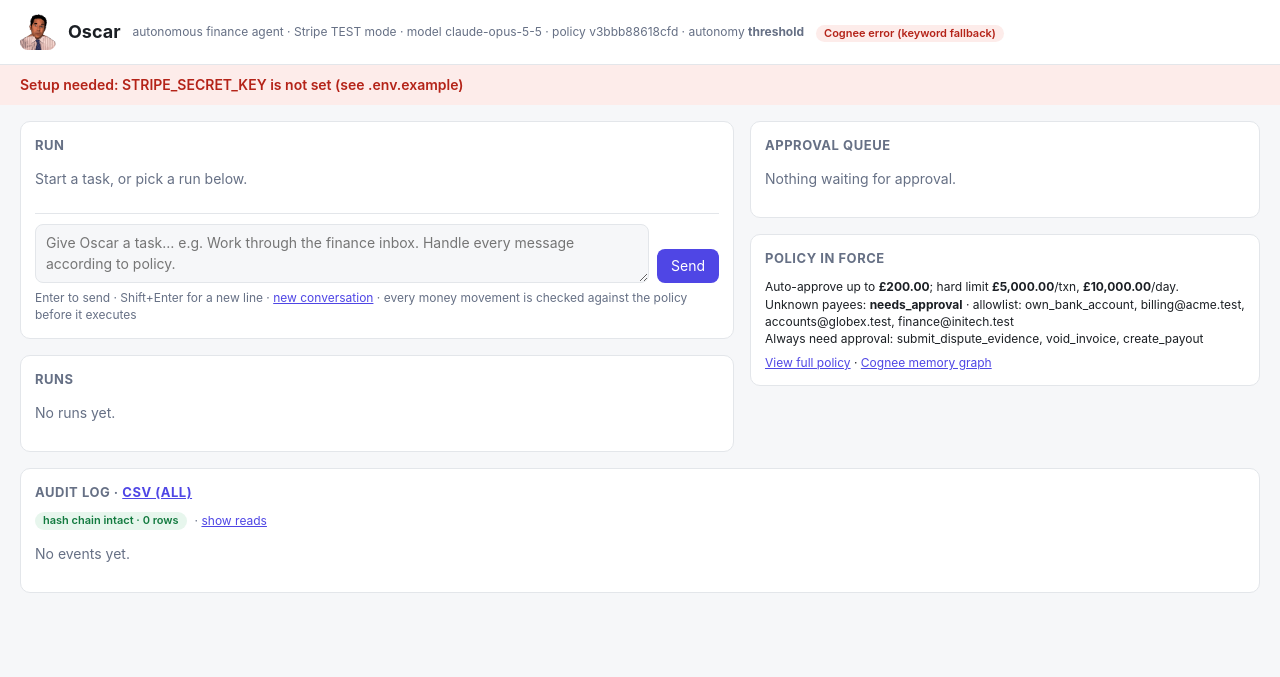
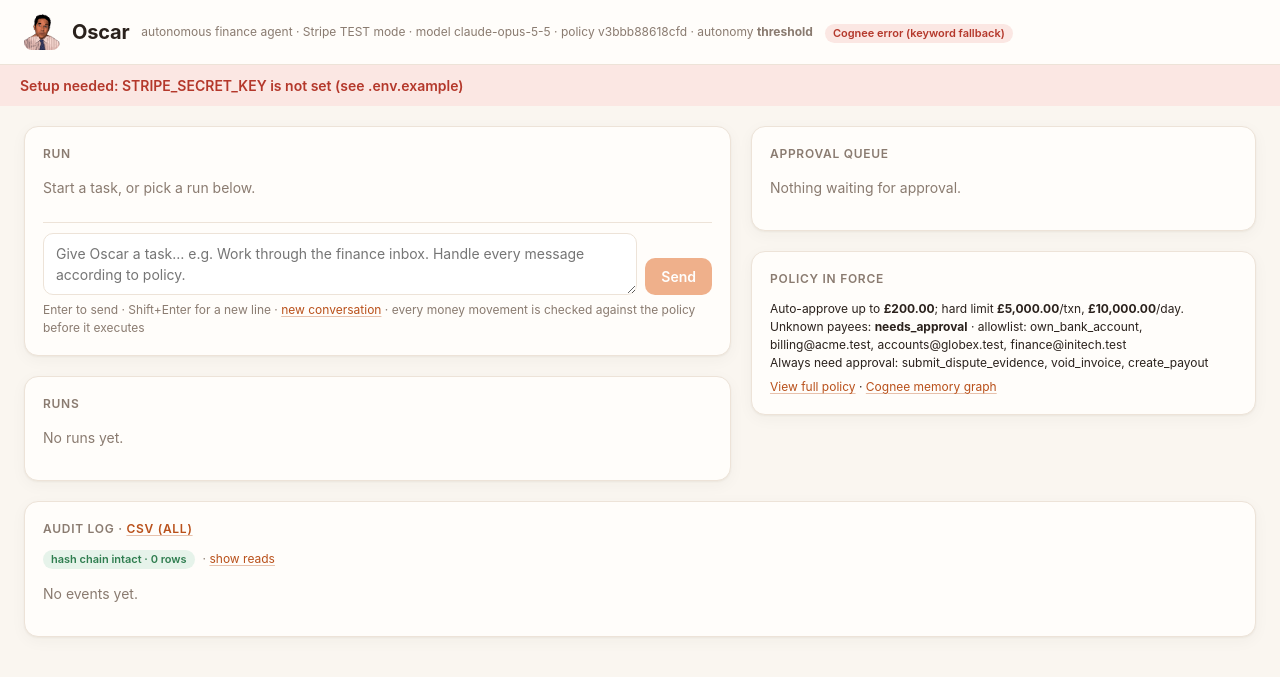
Before and after one commit to axeleth/Oscar-AI-hackathon, a FastAPI app: page / in a window 1280 px wide. Shown: the top 677 px of the page. Run offline with FastAPI, Linux system fonts and the light colour scheme; data that the repository does not hold is empty; some libraries are stand-ins or nearby versions.

Commit message:
Clean light theme: orange on off-white, softer panels, no dark mode
Co-Authored-By: Claude Opus 5.5 (1M context) <noreply@anthropic.com>

```diff
--- a/app/templates/index.html
+++ b/app/templates/index.html
@@ -8,43 +8,47 @@
   <script src="https://unpkg.com/htmx.org@1.9.12"></script>
   <style>
     :root {
-      --bg: #f6f7f9; --panel: #ffffff; --text: #1b1f24; --muted: #667085; --border: #e3e6ea;
-      --accent: #4f46e5; --allow: #127a3f; --allow-bg: #e7f6ed; --deny: #b42318; --deny-bg: #fdecea;
-      --hold: #9a5b00; --hold-bg: #fff4e0; --think: #6b7280; --code: #f1f3f5;
-    }
-    @media (prefers-color-scheme: dark) {
-      :root {
-        --bg: #0f1115; --panel: #171a21; --text: #e6e8eb; --muted: #9aa3af; --border: #2a2f3a;
-        --accent: #8b85ff; --allow: #5fd38d; --allow-bg: #13281c; --deny: #ff8a80; --deny-bg: #2c1515;
-        --hold: #ffc46b; --hold-bg: #2b2112; --think: #9aa3af; --code: #1f232c;
-      }
+      color-scheme: light;
+      --bg: #faf6f0; --panel: #fffdfa; --text: #2a211c; --muted: #8a7b70; --border: #ede3d8;
+      --accent: #e0651f; --accent-dark: #b9501a; --accent-soft: #fdeee3;
+      --allow: #2f7d4f; --allow-bg: #e6f3ea; --deny: #b4382b; --deny-bg: #fbe7e3;
+      --hold: #a86200; --hold-bg: #fdf0dc; --think: #9a8a7e; --code: #f6efe7;
+      --shadow: 0 1px 2px rgba(60, 40, 20, .05), 0 4px 16px rgba(60, 40, 20, .04);
     }
     * { box-sizing: border-box; }
     body { margin: 0; background: var(--bg); color: var(--text);
-           font: 14px/1.45 -apple-system, BlinkMacSystemFont, "Segoe UI", Inter, sans-serif; }
-    header { display: flex; align-items: center; gap: 12px; padding: 14px 20px; border-bottom: 1px solid var(--border);
+           font: 14px/1.5 -apple-system, BlinkMacSystemFont, "Segoe UI", Inter, sans-serif; }
+    header { display: flex; align-items: center; gap: 12px; padding: 14px 24px; border-bottom: 1px solid var(--border);
              background: var(--panel); flex-wrap: wrap; }
-    header h1 { margin: 0; font-size: 18px; }
+    header h1 { margin: 0; font-size: 20px; letter-spacing: -.01em; }
     header .logo { width: 36px; height: 36px; border-radius: 8px; align-self: center; }
     header .meta { color: var(--muted); font-size: 12px; }
     .banner { background: var(--deny-bg); color: var(--deny); padding: 10px 20px; font-weight: 600; }
-    main { display: grid; grid-template-columns: minmax(0, 1.4fr) minmax(0, 1fr); gap: 16px; padding: 16px 20px; }
+    main { display: grid; grid-template-columns: minmax(0, 1.4fr) minmax(0, 1fr); gap: 20px; padding: 20px 24px;
+           max-width: 1440px; margin: 0 auto; }
     @media (max-width: 900px) { main { grid-template-columns: 1fr; padding: 12px 16px; } }
-    .panel { background: var(--panel); border: 1px solid var(--border); border-radius: 10px; padding: 14px; }
-    .panel h2 { margin: 0 0 10px; font-size: 13px; text-transform: uppercase; letter-spacing: .04em; color: var(--muted); }
-    .stack { display: flex; flex-direction: column; gap: 16px; min-width: 0; }
-    textarea, input[type=text] { width: 100%; font: inherit; color: var(--text); background: var(--bg);
-             border: 1px solid var(--border); border-radius: 8px; padding: 8px 10px; }
+    .panel { background: var(--panel); border: 1px solid var(--border); border-radius: 14px; padding: 18px;
+             box-shadow: var(--shadow); }
+    .panel h2 { margin: 0 0 12px; font-size: 12px; text-transform: uppercase; letter-spacing: .06em; color: var(--muted);
+                font-weight: 600; }
+    .stack { display: flex; flex-direction: column; gap: 20px; min-width: 0; }
+    textarea, input[type=text] { width: 100%; font: inherit; color: var(--text); background: #fff;
+             border: 1px solid var(--border); border-radius: 10px; padding: 9px 12px; outline: none; }
+    textarea:focus, input[type=text]:focus { border-color: var(--accent); box-shadow: 0 0 0 3px var(--accent-soft); }
     textarea { min-height: 70px; resize: vertical; }
-    button { font: inherit; border: 0; border-radius: 8px; padding: 7px 14px; cursor: pointer; background: var(--accent); color: #fff; }
-    button.approve { background: var(--allow); } button.reject { background: var(--deny); }
+    button { font: inherit; font-weight: 600; border: 0; border-radius: 10px; padding: 8px 16px; cursor: pointer;
+             background: var(--accent); color: #fff; transition: background .15s; }
+    button:hover { background: var(--accent-dark); } button:disabled { opacity: .5; cursor: default; }
+    button.approve { background: var(--allow); } button.approve:hover { background: #256641; }
+    button.reject { background: #fff; color: var(--deny); border: 1px solid #f0c9c3; }
+    button.reject:hover { background: var(--deny-bg); }
     .row { display: flex; gap: 8px; align-items: center; flex-wrap: wrap; }
     .muted { color: var(--muted); } .small { font-size: 12px; }
     .pill { display: inline-block; padding: 1px 8px; border-radius: 999px; font-size: 11px; font-weight: 600; }
     .ALLOW, .done, .APPROVED { background: var(--allow-bg); color: var(--allow); }
     .DENY, .error, .REJECTED { background: var(--deny-bg); color: var(--deny); }
     .NEEDS_APPROVAL, .awaiting_approval { background: var(--hold-bg); color: var(--hold); }
-    .running { background: var(--code); color: var(--accent); }
+    .running { background: var(--accent-soft); color: var(--accent-dark); }
     .runs a { text-decoration: none; color: inherit; display: block; padding: 6px 8px; border-radius: 6px; }
     .runs a.active, .runs a:hover { background: var(--code); }
     .t { padding: 6px 0; border-bottom: 1px dashed var(--border); white-space: pre-wrap; word-break: break-word; }
@@ -53,7 +57,8 @@
     .t.policy.v-ALLOW .k { color: var(--allow); } .t.policy.v-DENY .k { color: var(--deny); }
     .t.policy.v-NEEDS_APPROVAL .k { color: var(--hold); }
     .t.final { font-weight: 500; } .t.escalation .k, .t.error .k { color: var(--deny); }
-    .card { border: 1px solid var(--border); border-left: 4px solid var(--hold); border-radius: 8px; padding: 10px; margin-bottom: 10px; }
+    .card { border: 1px solid var(--border); border-left: 4px solid var(--hold); border-radius: 12px; padding: 14px;
+            margin-bottom: 12px; background: #fff; }
     .card .amt { font-size: 18px; font-weight: 700; }
     code, pre { background: var(--code); border-radius: 6px; font: 12px/1.4 ui-monospace, SFMono-Regular, Menlo, monospace; }
     pre { padding: 8px; overflow-x: auto; margin: 6px 0; white-space: pre-wrap; word-break: break-word; }
@@ -62,10 +67,10 @@
     th { color: var(--muted); font-weight: 600; }
     .scroll { overflow-x: auto; max-height: 520px; overflow-y: auto; }
     .transcript { max-height: 560px; overflow-y: auto; }
-    a { color: var(--accent); }
+    a { color: var(--accent-dark); text-decoration-color: rgba(185, 80, 26, .35); text-underline-offset: 2px; }
     .sticky { position: sticky; top: 0; background: var(--panel); padding: 2px 0 8px; margin: 0; z-index: 1; }
     thead th { position: sticky; top: 0; background: var(--panel); }
-    .rec { margin-top: 8px; padding: 6px 8px; border-radius: 6px; background: var(--code); }
+    .rec { margin-top: 10px; padding: 10px 12px; border-radius: 10px; background: var(--code); }
     .rec-approve b { color: var(--allow); } .rec-reject b { color: var(--deny); } .rec-unsure b { color: var(--hold); }
     .err { margin-top: 8px; padding: 6px 8px; border-radius: 6px; background: var(--deny-bg); color: var(--deny); }
     .override { display: block; margin-top: 6px; color: var(--deny); font-weight: 600; }
@@ -80,7 +85,7 @@
     .audit details[open] summary .title { white-space: normal; }
     .audit .steps { padding: 6px 4px 12px 24px; }
     .muted-pill { background: var(--code); color: var(--muted); }
-    .why { margin: 8px 0; } .why-answer { margin: 4px 0 10px; padding: 8px 10px; border-left: 3px solid var(--accent);
+    .why { margin: 8px 0; } .why-answer { margin: 6px 0 10px; padding: 10px 12px; border-left: 3px solid var(--accent);
       background: var(--code); border-radius: 6px; white-space: pre-wrap; }
     .term { position: relative; background: var(--hold-bg); color: inherit; border-bottom: 2px dotted var(--hold);
             border-radius: 3px; padding: 0 2px; cursor: help; white-space: nowrap; }
@@ -99,7 +104,7 @@
     .msg.user { align-self: flex-end; } .msg.oscar { align-self: flex-start; }
     .msg .who { font-size: 11px; font-weight: 700; color: var(--muted); margin: 0 0 3px 4px; text-transform: uppercase; }
     .bubble { padding: 9px 12px; border-radius: 14px; word-break: break-word; }
-    .msg.user .bubble { background: var(--accent); color: #fff; border-bottom-right-radius: 4px; white-space: pre-wrap; }
+    .msg.user .bubble { background: var(--accent); color: #fff; box-shadow: var(--shadow); border-bottom-right-radius: 4px; white-space: pre-wrap; }
     .msg.oscar .bubble { background: var(--code); border-bottom-left-radius: 4px; }
     .msg.final .bubble { border: 1px solid var(--border); background: var(--panel); }
     .md p { margin: 0 0 8px; } .md p:last-child { margin-bottom: 0; } .md ul, .md ol { margin: 4px 0 8px 18px; padding: 0; }
```
Also changed, not shown: app/templates/policy.html (+3 -4 lines).
